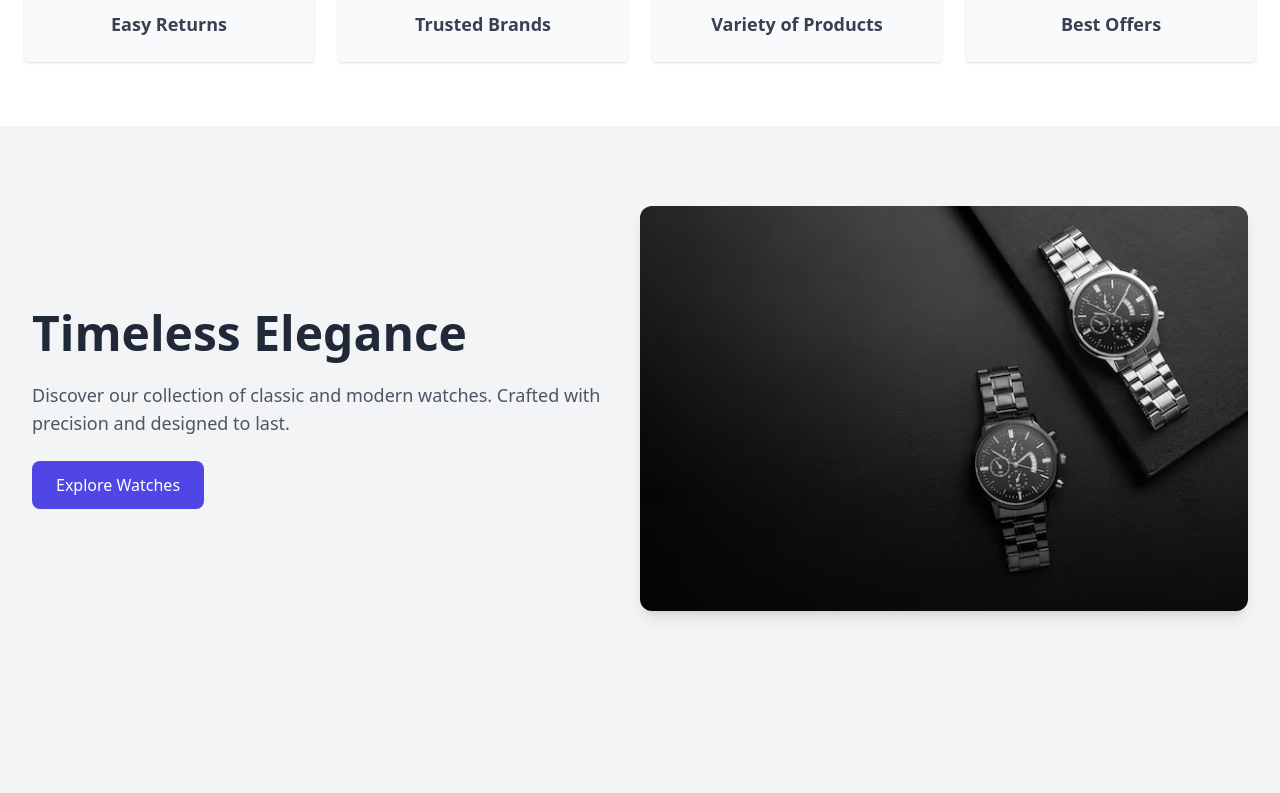
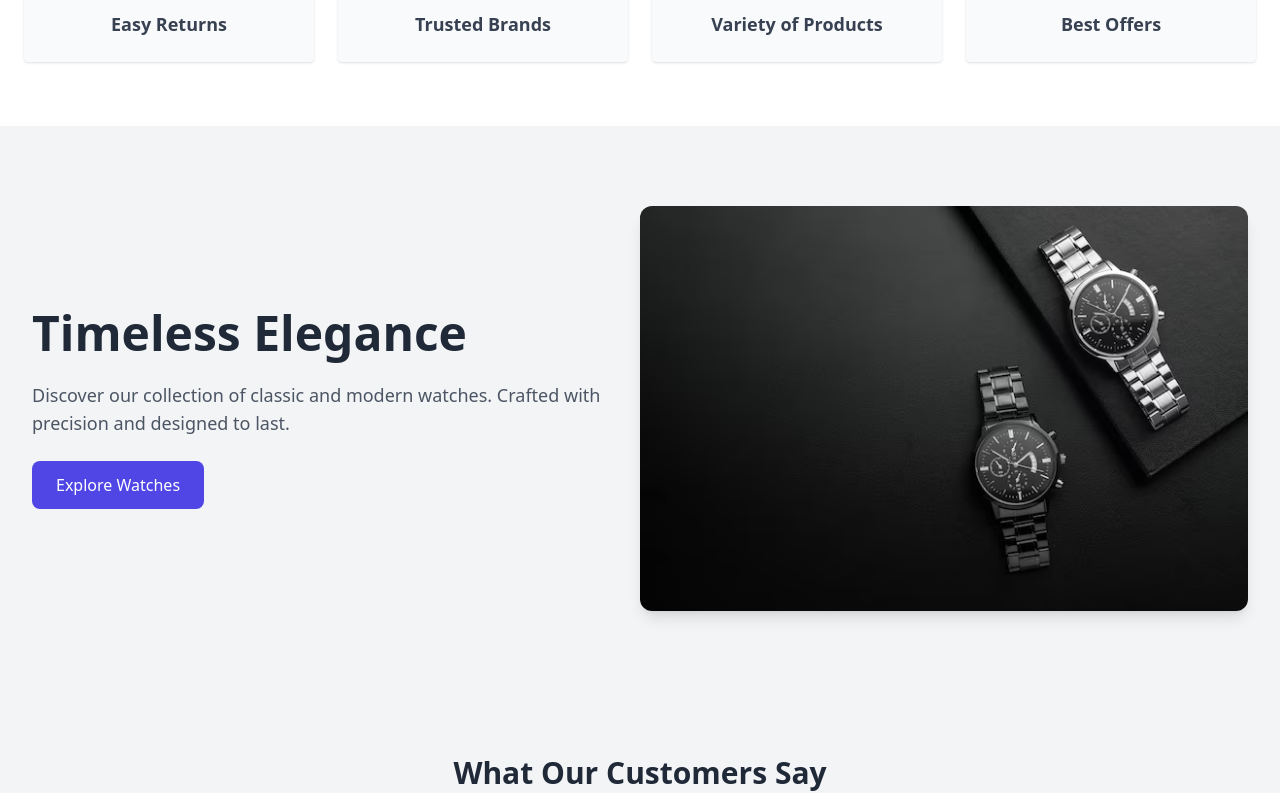
Before and after one commit to Shabigondal/ecommerce-frontend, a React (Create React App) app: page / in a window 1280 px wide. Shown: the part 1611-2404 px from the top of the page. Built offline with nearby package versions, Linux system fonts and the light colour scheme; no server answers.

Commit message:
Update WatchHero.jsx

```diff
--- a/src/components/WatchHero.jsx
+++ b/src/components/WatchHero.jsx
@@ -5,7 +5,7 @@ const WatchHero = () => {
   const navigate = useNavigate();
 
   return (
-    <div className="min-h-screen bg-gray-100 dark:bg-gray-900 text-gray-800 dark:text-white">
+    <div className="bg-gray-100 dark:bg-gray-900 text-gray-800 dark:text-white">
 
       {/* Watches Hero */}
       <section className="flex flex-col-reverse md:flex-row items-center justify-between px-8 py-20 max-w-7xl mx-auto">
```
